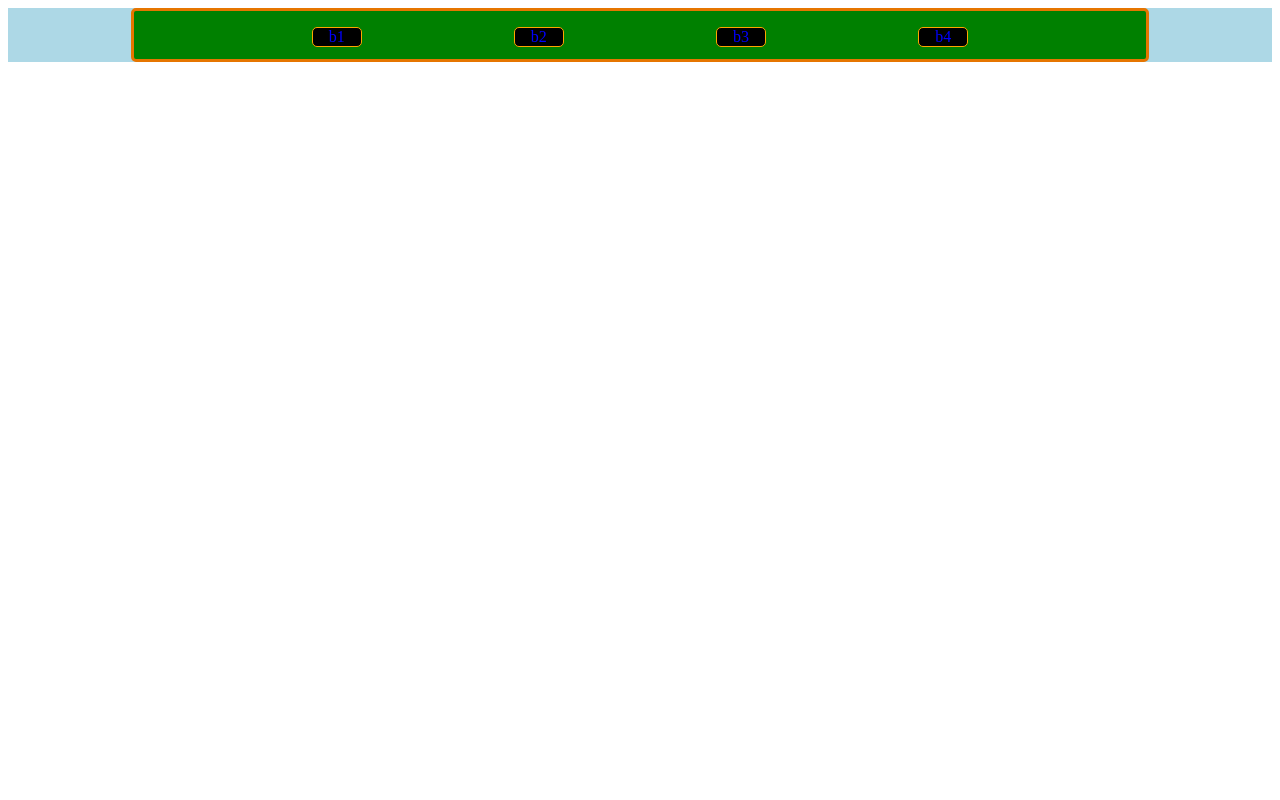
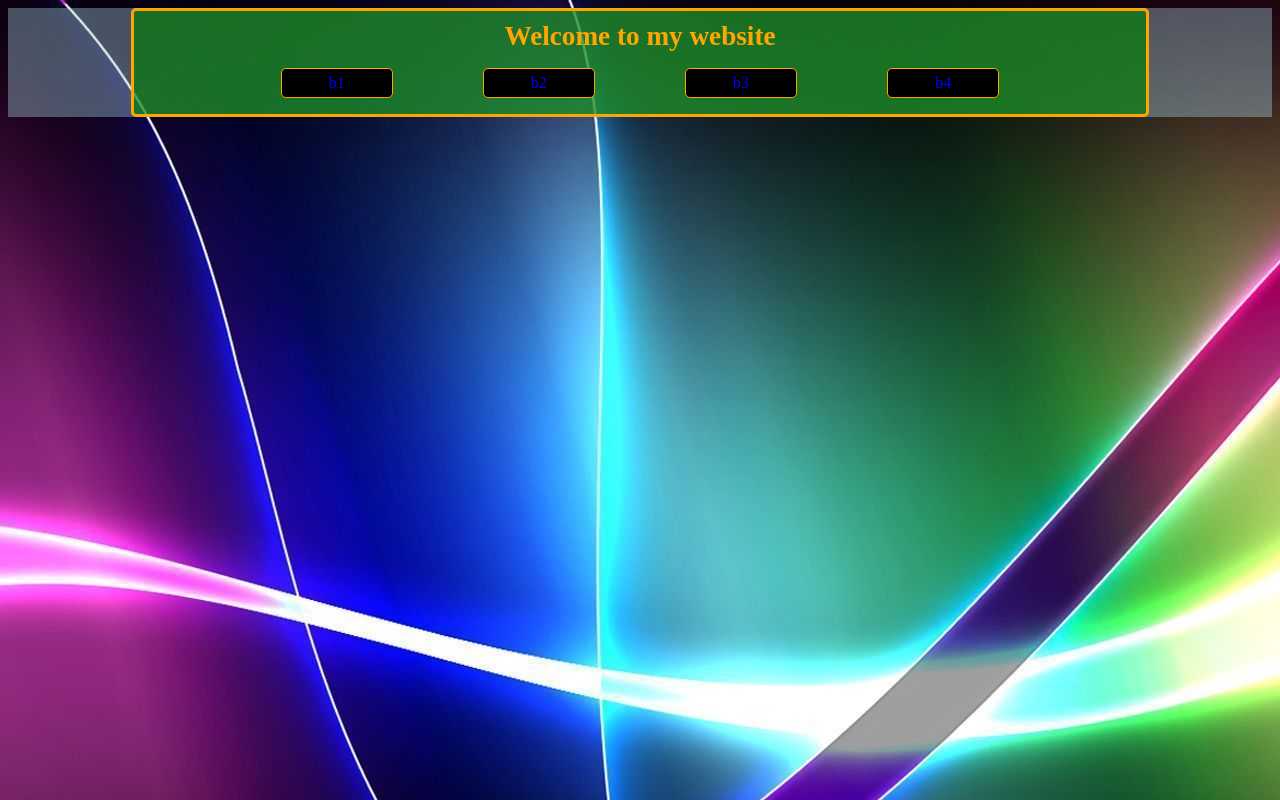
Before and after one commit to JordanWalker28/SimplePersonalPage, a plain HTML site: page SimplePersonalPage/index.html in a window 1280 px wide. Drawn offline with Linux system fonts and the light colour scheme.

Commit message:
Added a background

```diff
--- a/SimplePersonalPage/index.html
+++ b/SimplePersonalPage/index.html
@@ -10,6 +10,11 @@
 
     <section id = "header">
         <div id ="header-inner">
+            <div id="welcomeMessage">
+                <span>
+                    Welcome to my website
+                </span>
+            </div>
             <div id ="buttons">
                 <p>b1</p>
                 <p>b2</p>
--- a/SimplePersonalPage/scss/index.scss
+++ b/SimplePersonalPage/scss/index.scss
@@ -1,13 +1,18 @@
 @import "_keyframes";
 @import "_vars";
 
+body {
+    background-image: url(../src/image/background.jpg);
+    background-size: cover;
+}
+
 #header{
-    background-color: lightblue;
+    background-color: rgba(173, 216, 230, 0.377);
     min-height: 3em;
     #header-inner{
         width: 80%;
         margin: 0 auto;
-        background-color: green;
+        background-color: rgba(0, 128, 0, 0.637);
         min-height: inherit;
         border: 3px solid $black;
         border-radius: 5px;
@@ -23,7 +28,9 @@
             p{
                 margin: 0 auto;
                 margin-top: 1em;
-                width: 3em;
+                width: 100px;
+                padding: 5px;
+                margin-bottom: 1em;
                 text-align: center;
                 border: 1px solid black;
                 border-radius: 5px;
@@ -37,5 +44,13 @@
                 }
             }
         }
+
+        #welcomeMessage{
+            color: $orange;
+            text-align: center;
+            margin-top: 10px;
+            font-weight: bold;
+            font-size: 1.7em;
+        }
     }
 }
```
Also changed, not shown: SimplePersonalPage/src/image/background.jpg (added), SimplePersonalPage/stylesheets/index.css, 1 other file.
